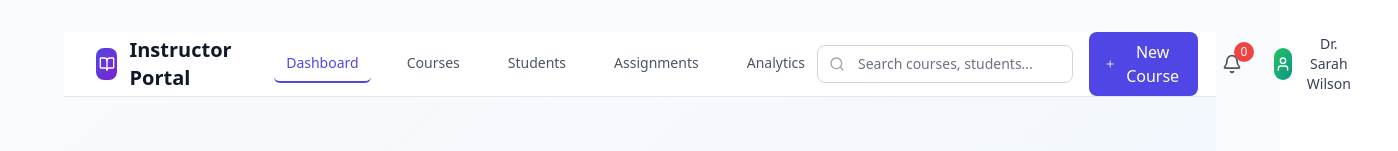
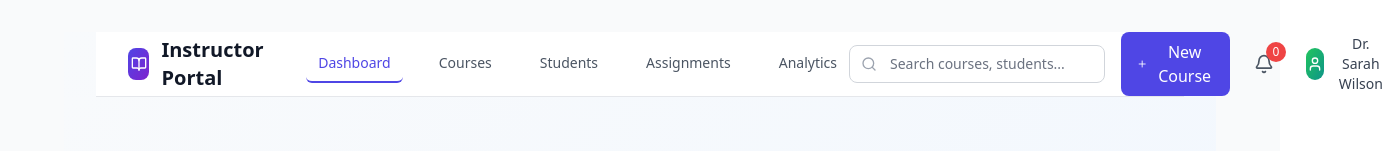
Before and after one commit to VishaL6i9/NextJS-LMS_Sigmat, a Next.js app: page /dashboard/instructor-home in a window 1280 px wide. Shown: the top 151 px of the page, 1398 px wide, since content can reach past the window. Built offline with nearby package versions, Linux system fonts and the light colour scheme; no server answers.

Commit message:
fix: Fixed non-uniform styling of containers

```diff
--- a/app/(dashboard)/dashboard/instructor-home/page.tsx
+++ b/app/(dashboard)/dashboard/instructor-home/page.tsx
@@ -5,15 +5,21 @@
 import InstructorDashboard from '@/app/components/instructor-home-dashboard/instructor/InstructorDashboard';
 import CourseManagement from '@/app/components/instructor-home-dashboard/instructor/CourseManagement';
 import StudentManagement from '@/app/components/instructor-home-dashboard/instructor/StudentManagement';
+import { NotificationProvider } from '@/app/components/instructor-home-dashboard/contexts/NotificationContext';
 
 function App() {
     return (
         <InstructorProvider>
-            <div className="min-h-screen bg-gray-50">
-                <InstructorHeader />
-                <main className="pb-8">
-                    <InstructorDashboard />
-                    <div className="max-w-7xl mx-auto px-4 sm:px-6 lg:px-8 mt-8 space-y-8">
+            <div className="min-h-screen bg-gradient-to-br from-slate-50 to-blue-50">
+                <div className="container mx-auto px-4 sm:px-6 lg:px-8 max-w-screen">
+                    <InstructorHeader />
+                </div>
+                <main className="pb-12">
+                    <NotificationProvider>
+
+                        <InstructorDashboard />
+                    </NotificationProvider>
+                    <div className="container mx-auto px-4 sm:px-6 lg:px-8 max-w-screen mt-8 space-y-8">
                         <CourseManagement />
                         <StudentManagement />
                     </div>
```
